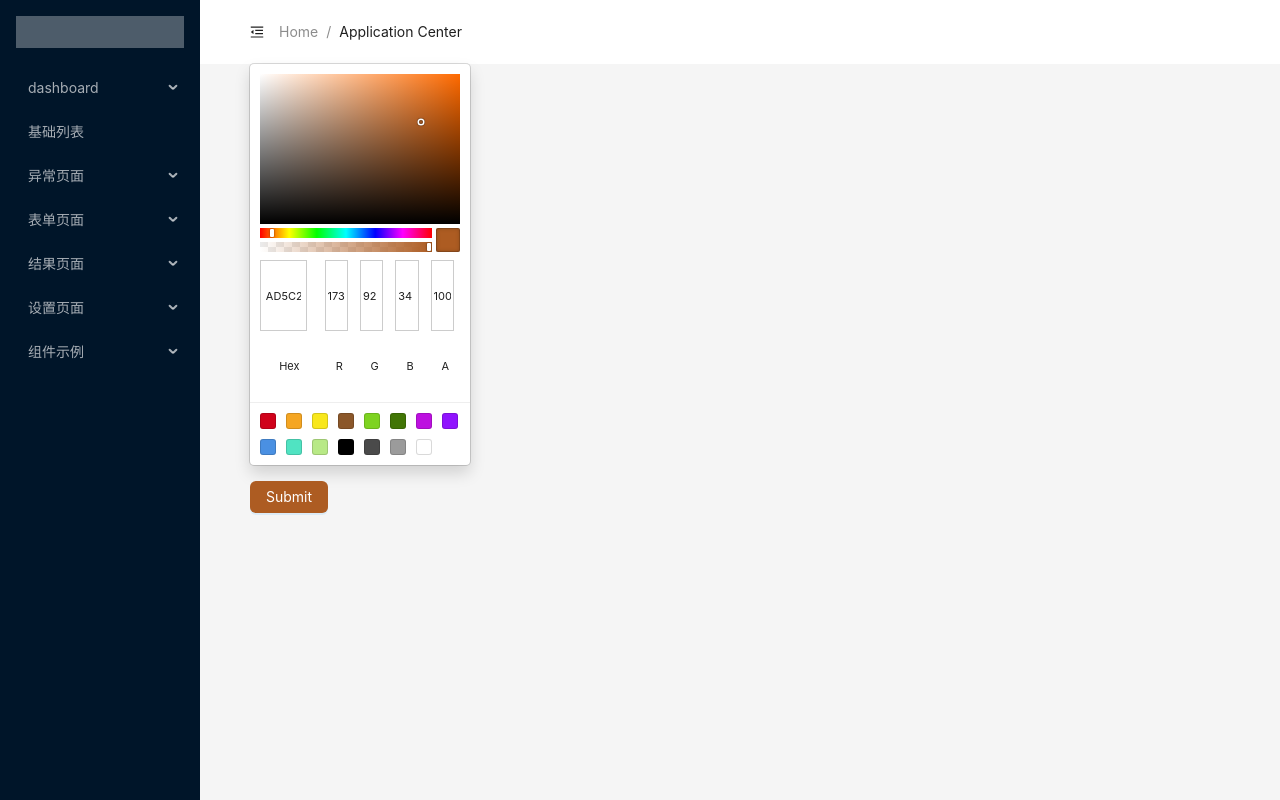
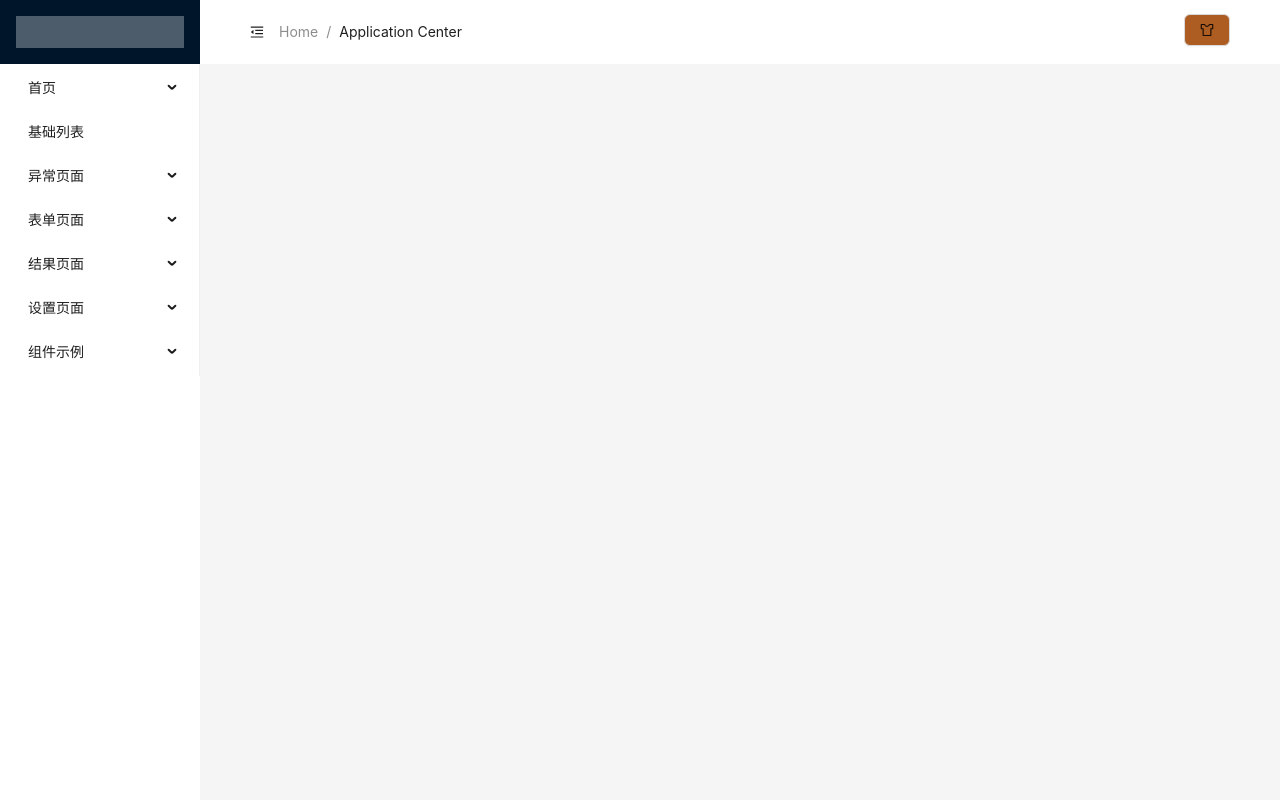
Before and after one commit to summer-like-coding/react-admin, a React (Vite) app: page / in a window 1280 px wide. Built offline with nearby package versions, Linux system fonts and the light colour scheme; data requests are answered from the project's data file; the HTML template or start-up script is replaced by a standard one.

Commit message:
fix: themeColor

```diff
--- a/src/App.tsx
+++ b/src/App.tsx
@@ -4,7 +4,8 @@ import "antd/dist/reset.css";
 import DashBoard from "./layouts/dashboard";
 import { GlobalStyle } from "./GlobalStyle";
 import GlobalConfig from "./config/globalconfig";
-import { GlobalConfigProps } from "./config/globalconfig/interface";
+import { initContext } from "./config/globalconfig/interface";
+import { ConfigProvider } from "antd";
 
 const router = createBrowserRouter([
   {
@@ -13,23 +14,35 @@ const router = createBrowserRouter([
   },
 ]);
 
-
-
 const App: React.FC = () => {
   // 设置默认颜色
   const [color, setColor] = useState<string>("#ad5c22");
-  function changeColor(color:string) {
+  const [showPicker, setShowPicker] = useState<boolean>(false);
+  function changeColor(color: string) {
     setColor(color);
   }
-  const contextValue: GlobalConfigProps = {
+  function changeShow() {
+    setShowPicker(!showPicker);
+  }
+  const contextValue: initContext = {
     globalColor: color,
+    show: showPicker,
+    showColorPicker: changeShow,
     setGlobalColor: changeColor,
   };
   return (
-    <GlobalConfig value={contextValue}>
-      <GlobalStyle />
-      <RouterProvider router={router}></RouterProvider>
-    </GlobalConfig>
+    <ConfigProvider
+      theme={{
+        token: {
+          colorPrimary: color,
+        },
+      }}
+    >
+      <GlobalConfig value={contextValue}>
+        <GlobalStyle />
+        <RouterProvider router={router}></RouterProvider>
+      </GlobalConfig>
+    </ConfigProvider>
   );
 };
 export default App;
--- a/src/components/customColors/index.tsx
+++ b/src/components/customColors/index.tsx
@@ -1,24 +1,38 @@
 import { Button } from "antd";
+import { SkinOutlined } from "@ant-design/icons";
 import React, { useContext } from "react";
-import { Color, SketchPicker } from "react-color";
+import { ColorResult, TwitterPicker } from "react-color";
 import { globalContext } from "@/config/globalconfig";
 
 const CustormColor: React.FC = () => {
   const {
-    value: { globalColor, setGlobalColor },
-    } = useContext(globalContext)!;
-    // console.log(globalColor)
+    value: { globalColor, setGlobalColor, show, showColorPicker },
+  } = useContext(globalContext)!;
   // 颜色改变回调
-  const handleChange = (color:Color) => {
-    console.log(color);
+  const handleChange = (color: ColorResult) => {
+    // throttle(setGlobalColor(color.hex),500)
     setGlobalColor(color.hex);
+  };
+  const handleClose = () => {
+    showColorPicker();
   };
   return (
     <div>
-      <SketchPicker color={globalColor} onChange={handleChange} />
-      <Button type="primary" style={{ background: globalColor }}>
-        Submit
+      <Button onClick={handleClose} style={{background:globalColor}}>
+        <SkinOutlined />
       </Button>
+      {show ? (
+        <div
+          style={{
+            position: "absolute",
+            zIndex: "2",
+            top: '60px',
+            right:'50px'
+          }}
+        >
+          <TwitterPicker color={globalColor} onChange={handleChange} triangle='top-right' />
+        </div>
+      ) : null}
     </div>
   );
 };
--- /dev/null
+++ b/src/components/head/head.ts
@@ -0,0 +1,7 @@
+import styled from "styled-components";
+const Theme = styled.div`
+    display:flex;
+    float: right;
+
+`
+export {Theme}
--- a/src/components/head/index.tsx
+++ b/src/components/head/index.tsx
@@ -3,6 +3,7 @@ import { Layout } from "antd";
 import { MenuFoldOutlined, MenuUnfoldOutlined } from "@ant-design/icons";
 import BreadCrumb from "../breadcrumb";
 import CustormColor from "../customColors";
+import { Theme } from "./head";
 const { Header } = Layout;
 
 interface Iprops {
@@ -20,7 +21,9 @@ const Head: React.FC<Iprops> = (props) => {
         }
       )}
       <BreadCrumb></BreadCrumb>
-      <CustormColor></CustormColor>
+      <Theme>
+        <CustormColor></CustormColor>
+      </Theme>
     </Header>
   );
 };
--- a/src/components/slide/index.tsx
+++ b/src/components/slide/index.tsx
@@ -19,12 +19,12 @@ const slide: React.FC<Iprops> = (props) => {
   // const [openKeys, setOpenKeys] = useState(['1']);
   // 数据处理
   function changeItem(arr: IData[]): MenuItem[] {
-    return arr.map(item => {
+    return arr.map((item) => {
       return {
-        key: item.id+'',
+        key: item.id + "",
         children: item.children ? changeItem(item.children) : undefined,
         label: item.title,
-      }
+      };
     });
   }
   // 获取slider数据
@@ -34,31 +34,15 @@ const slide: React.FC<Iprops> = (props) => {
     setMenuList(changeItem(data));
   };
 
-  // const getKeys = () => {
-  //   return menuList.map((item)=>item?.key)
-  // }
   useEffect(() => {
     getSliderList();
   }, []);
 
-  // const onOpenChange: MenuProps['onOpenChange'] = (keys) => {
-  //   const latestOpenKey = keys.find((key) => openKeys.indexOf(key) === -1);
-  //   if (arrKey.indexOf(latestOpenKey!) === -1) {
-  //     setOpenKeys(keys);
-  //   } else {
-  //     setOpenKeys(latestOpenKey ? [latestOpenKey] : []);
-  //   }
-  // };
   return (
     <Slide>
       <Sider trigger={null} collapsible collapsed={props.collapsed}>
         <Logo></Logo>
-        <Menu
-          theme="dark"
-          mode="inline"
-          items={menuList}
-          // onOpenChange={onOpenChange}//展开或者关闭的回调
-        />
+        <Menu mode="inline" items={menuList} />
       </Sider>
     </Slide>
   );
--- a/src/components/slide/slide.ts
+++ b/src/components/slide/slide.ts
@@ -1,7 +1,7 @@
 import styled from "styled-components";
 const Slide = styled.div`
   height: 100%;
-  background: #001529;
+  background: #ffffff;
 `;
 
 const Logo = styled.div`
@@ -10,4 +10,4 @@ const Logo = styled.div`
   background: rgba(255, 255, 255, 0.3);
 `;
 
-export { Slide,Logo };
+export { Slide, Logo };
--- a/src/json/db.json
+++ b/src/json/db.json
@@ -2,7 +2,7 @@
   "sliderMenu": [
     {
       "id": 1,
-      "title": "dashboard",
+      "title": "首页",
       "children": [
         {
           "id": 11,
--- a/src/layouts/dashboard/index.tsx
+++ b/src/layouts/dashboard/index.tsx
@@ -10,7 +10,7 @@ const { Content } = Layout;
 const DashBoard: React.FC = () => {
   const [collapsed, setCollapsed] = useState(false);
   return (
-    <Layout style={{height:'100%'}}>
+    <Layout style={{ height: "100%" }}>
       <Slide collapsed={collapsed}></Slide>
       <Layout>
         <Head collapsed={collapsed} setCollapsed={setCollapsed}></Head>
--- a/tsconfig.json
+++ b/tsconfig.json
@@ -21,7 +21,8 @@
       "@/api*": ["./src/api*"],
       "@/config*": ["./src/config*"],
       // "@/modules*": ["./src/modules*"]
-    }
+    },
+    "noImplicitThis": true
   },
   "include": ["src"],
   "references": [{ "path": "./tsconfig.node.json" }]
```
Also changed, not shown: src/config/globalconfig/interface.ts (+5 -3 lines), src/config/throttle/index.ts (added, +26 -0 lines), 1 other file (tests, documents, lock files or other folders).
